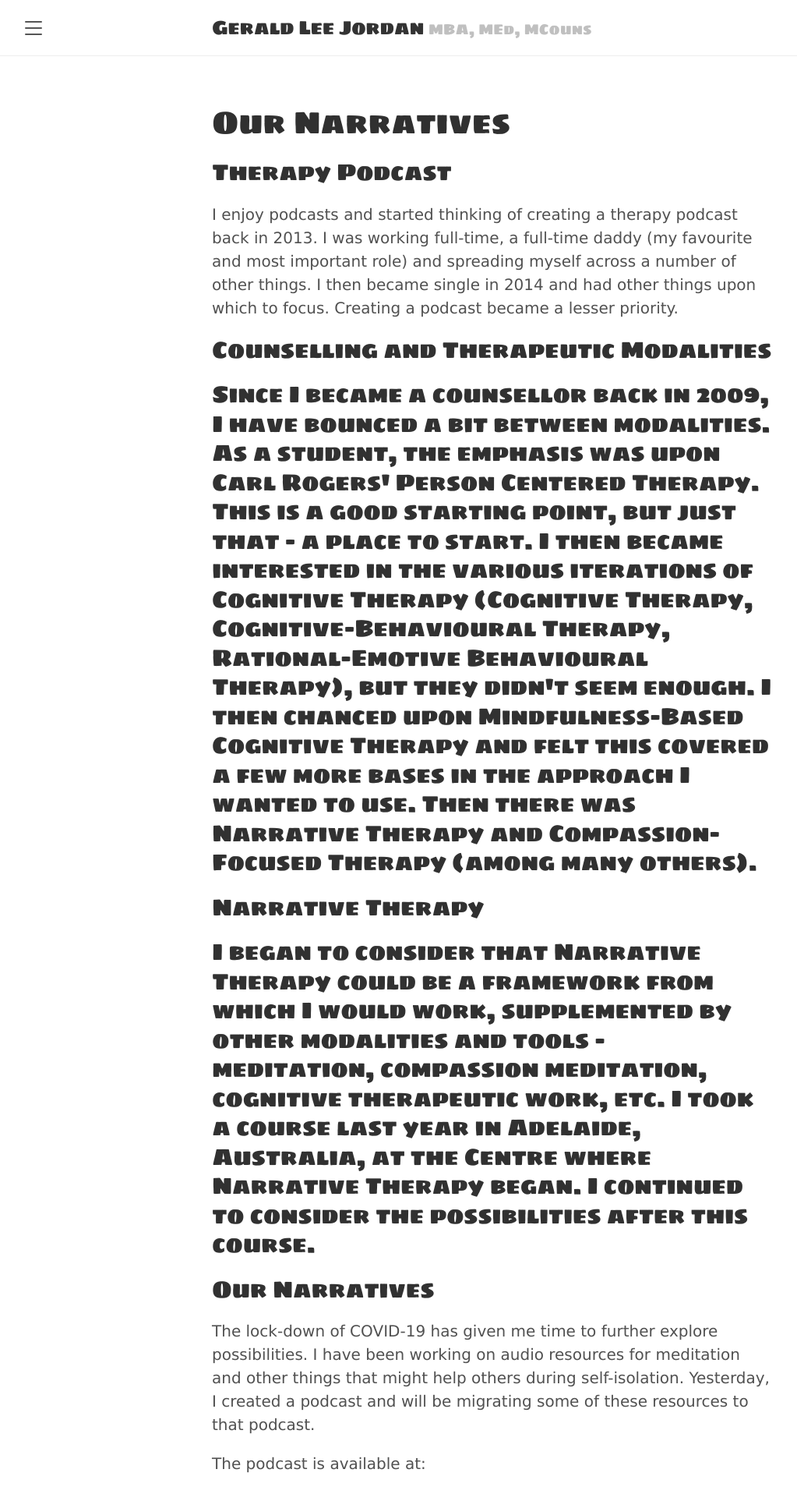
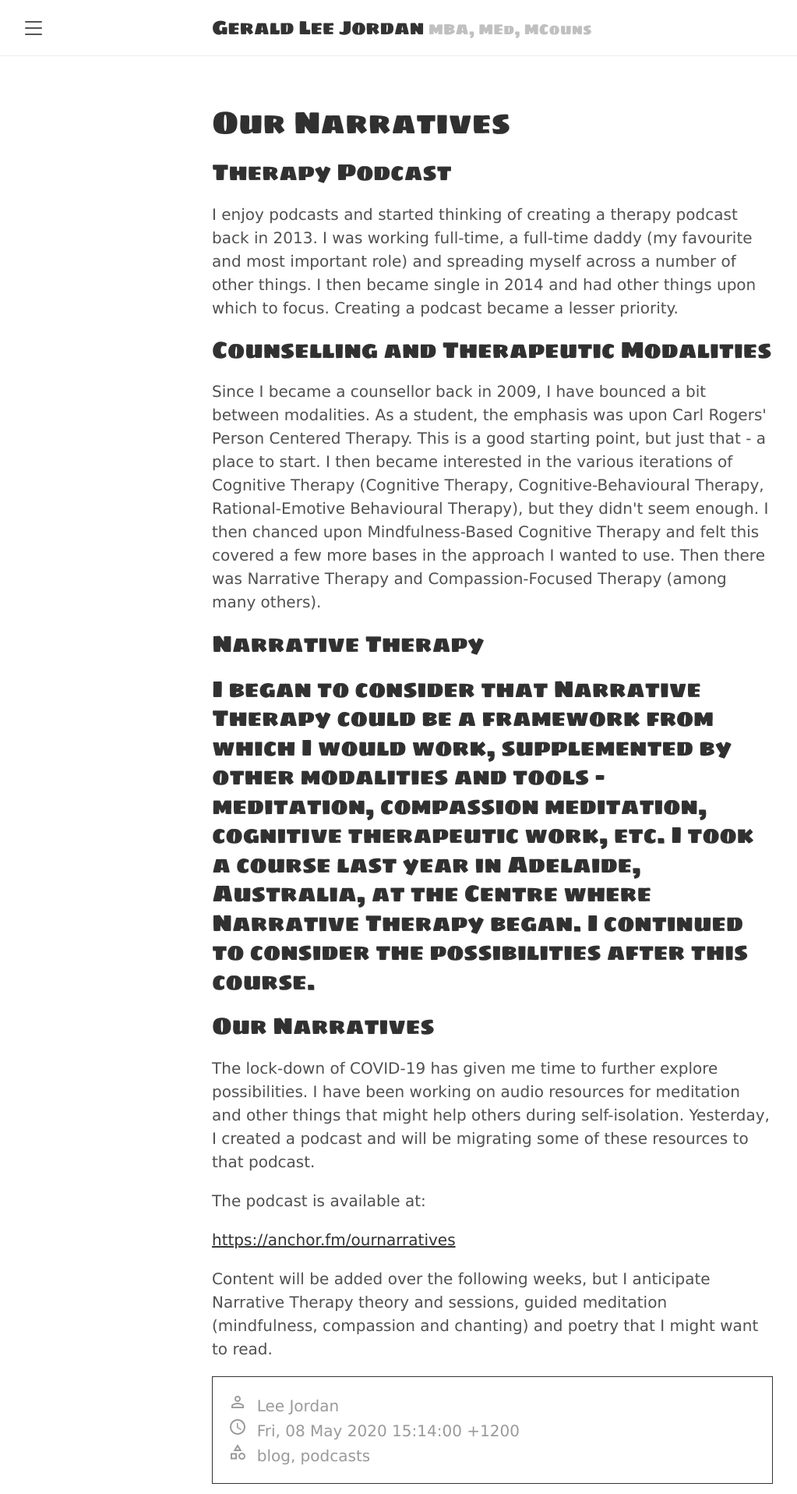
Before and after one commit to tracyjordan/tracyjordan.github.io, a Jekyll site: the page built from _posts/2020-05-08-our-narrratives.md, in a window 1280 px wide. Shown: the top 1916 px of the page at 78% size, without its empty margins (8-1031 px from the left). Built offline with Jekyll 4.4.1, drawn with Linux system fonts in a browser that asks for light colours.

```diff
--- a/_posts/2020-05-08-our-narrratives.md
+++ b/_posts/2020-05-08-our-narrratives.md
@@ -11,7 +11,7 @@ published: true
 
 <p>I enjoy podcasts and started thinking of creating a therapy podcast back in 2013. I was working full-time, a full-time daddy (my favourite and most important role) and spreading myself across a number of other things. I then became single in 2014 and had other things upon which to focus. Creating a podcast became a lesser priority.</p>
 
-<h2>Counselling and Therapeutic Modalities<h2>
+<h2>Counselling and Therapeutic Modalities</h2>
 
 <p>Since I became a counsellor back in 2009, I have bounced a bit between modalities. As a student, the emphasis was upon Carl Rogers' Person Centered Therapy. This is a good starting point, but just that - a place to start. I then became interested in the various iterations of Cognitive Therapy (Cognitive Therapy, Cognitive-Behavioural Therapy, Rational-Emotive Behavioural Therapy), but they didn't seem enough. I then chanced upon Mindfulness-Based Cognitive Therapy and felt this covered a few more bases in the approach I wanted to use. Then there was Narrative Therapy and Compassion-Focused Therapy (among many others).</p>
 
```
